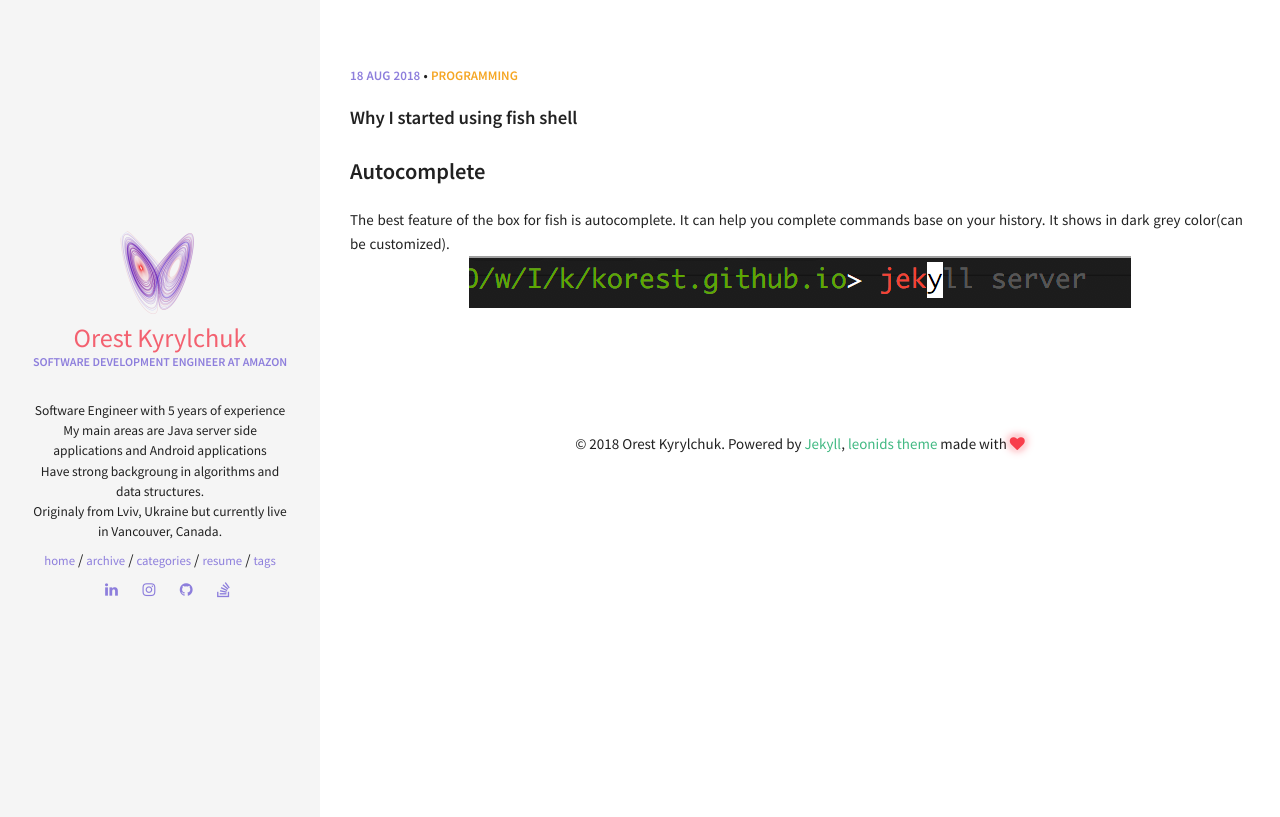
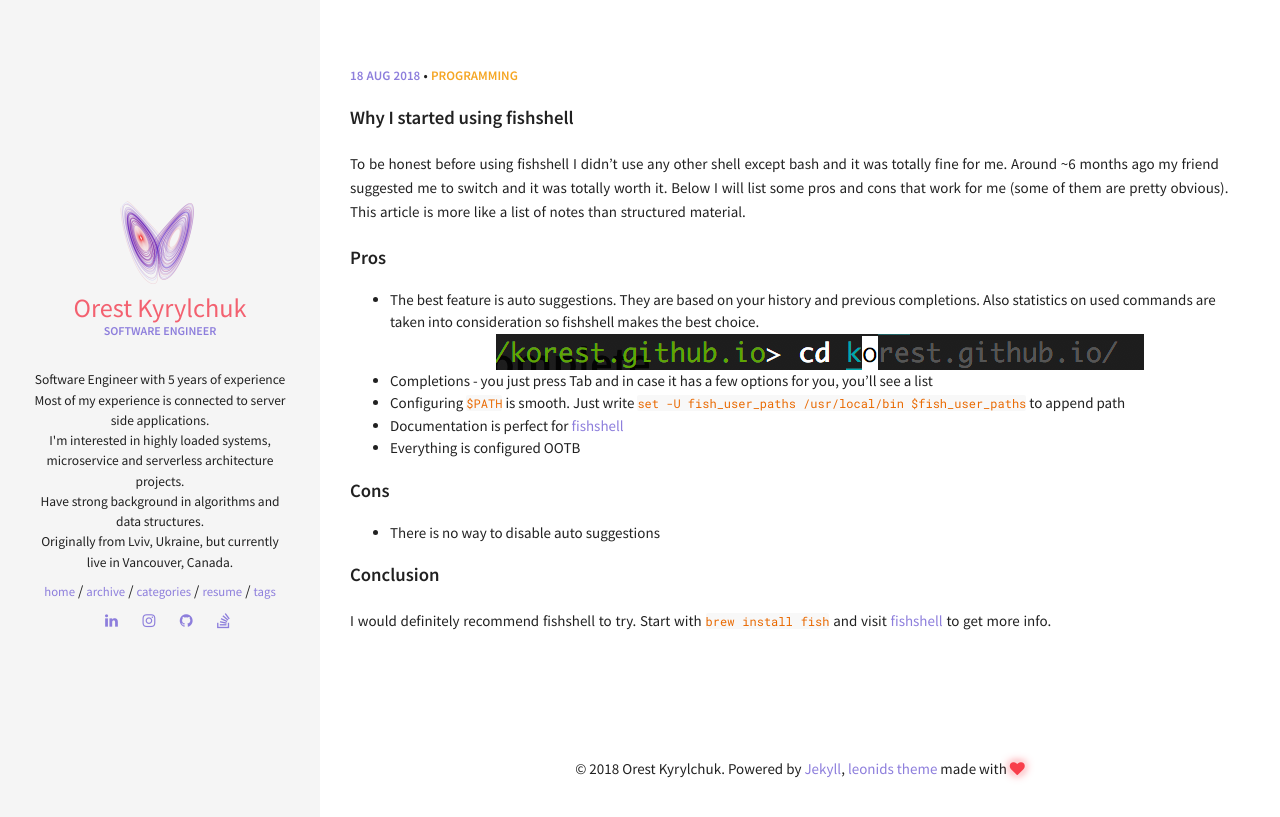
Before and after one commit to korest/korest.github.io, a Jekyll site: the page built from index.html, in a window 1280 px wide. Shown: the top 817 px of the page. Built offline with Jekyll 4.4.1, drawn with Linux system fonts in a browser that asks for light colours; the list of posts is cut into pages by our own code.

Commit message:
Added first post

```diff
--- a/_config.yml
+++ b/_config.yml
@@ -39,11 +39,12 @@ kramdown:
 owner:
   name: Orest Kyrylchuk
   avatar: blog-logo.png
-  job: "Software Development Engineer at Amazon"
+  job: "Software Engineer"
   bio: "<br>Software Engineer with 5 years of experience
-    <br>My main areas are Java server side applications and Android applications
-    <br>Have strong backgroung in algorithms and data structures.
-    <br>Originaly from Lviv, Ukraine but currently live in Vancouver, Canada."
+    <br>Most of my experience is connected to server side applications.
+    <br>I'm interested in highly loaded systems, microservice and serverless architecture projects.
+    <br>Have strong background in algorithms and data structures.
+    <br>Originally from Lviv, Ukraine, but currently live in Vancouver, Canada."
   disqus-shortname: orestkyrylchuk
   google:
     analytics: UA-124218867-1
--- a/_data/index/skills.yml
+++ b/_data/index/skills.yml
@@ -5,8 +5,8 @@
     - "Go"
 - name: "Frameworks:"
   value:
-    - "Spring(Boot, MVC, Data, AOP, Social, Data REST, REST Docs, Integration)"
-    - "Amazon (DynamoDB, SQS, SNS, Lambda, S3)"
+    - "Spring Framework(Boot, MVC, Data, AOP, Social, Data REST, REST Docs, Integration)"
+    - "AWS (DynamoDB, SQS, SNS, Lambda, S3, CloudWatch, CloudFormation)"
     - "NodeJS"
 - name: "Databases:"
   value:
--- a/_posts/2018-04-22-fish.md
+++ /dev/null
@@ -1,10 +0,0 @@
----
-layout: post
-title:  "Why I started using fish shell"
-date:   2018-08-18 21:00:00
-categories: [programming]
-comments: true
----
-### Autocomplete
-The best feature of the box for fish is autocomplete. It can help you complete commands base on your history. It shows in dark grey color(can be customized).
-![](assets/images/fish-1.png){: .center-image }
--- /dev/null
+++ b/_posts/2018-08-18-fishshell.md
@@ -0,0 +1,29 @@
+---
+layout: post
+title:  "Why I started using fishshell"
+date:   2018-08-18 21:00:00
+tags: [fishshell, tools]
+categories: [Programming]
+comments: true
+---
+To be honest before using fishshell I didn't use any other shell except bash and it was totally fine for me.
+Around ~6 months ago my friend suggested me to switch and it was totally worth it.
+Below I will list some pros and cons that work for me (some of them are pretty obvious).
+This article is more like a list of notes than structured material.
+
+#### Pros
+* The best feature is auto suggestions. They are based on your history and previous completions.
+Also statistics on used commands are taken into consideration so fishshell makes the best choice.
+![](assets/images/fishshell/fish-1.png)
+* Completions - you just press Tab and in case it has a few options for you, you'll see a list
+* Configuring `$PATH`  is smooth. Just write `set -U fish_user_paths /usr/local/bin $fish_user_paths` to append path
+* Documentation is perfect for [fishshell](https://fishshell.com/docs/current/index.html)
+* Everything is configured OOTB
+
+#### Cons
+* There is no way to disable auto suggestions
+
+#### Conclusion
+
+I would definitely recommend fishshell to try.
+Start with `brew install fish` and visit [fishshell](https://fishshell.com/docs/current/index.html) to get more info.
--- a/_sass/components/_typography.scss
+++ b/_sass/components/_typography.scss
@@ -34,7 +34,7 @@ blockquote {
 
 a {
    text-decoration: none;
-   color: $primary;
+   color: $secondary;
    &:hover,
    &:focus {
      color: lighten($primary, 14%);
--- a/tags.html
+++ b/tags.html
@@ -4,7 +4,6 @@ title:  Tags
 permalink: /tags/
 ---
 
-<h5>Tag cloud <i class="fa fa-cloud info-text-color"></i></h5>
 <ul class="tag-cloud">
 {% for tag in site.tags %}
   <li style="font-size: {{ tag | last | size | times: 100 | divided_by: site.tags.size | plus: 70  }}%">
```
Also changed, not shown: assets/images/fish-1.png (deleted), assets/images/fishshell/fish-1.png (added).
